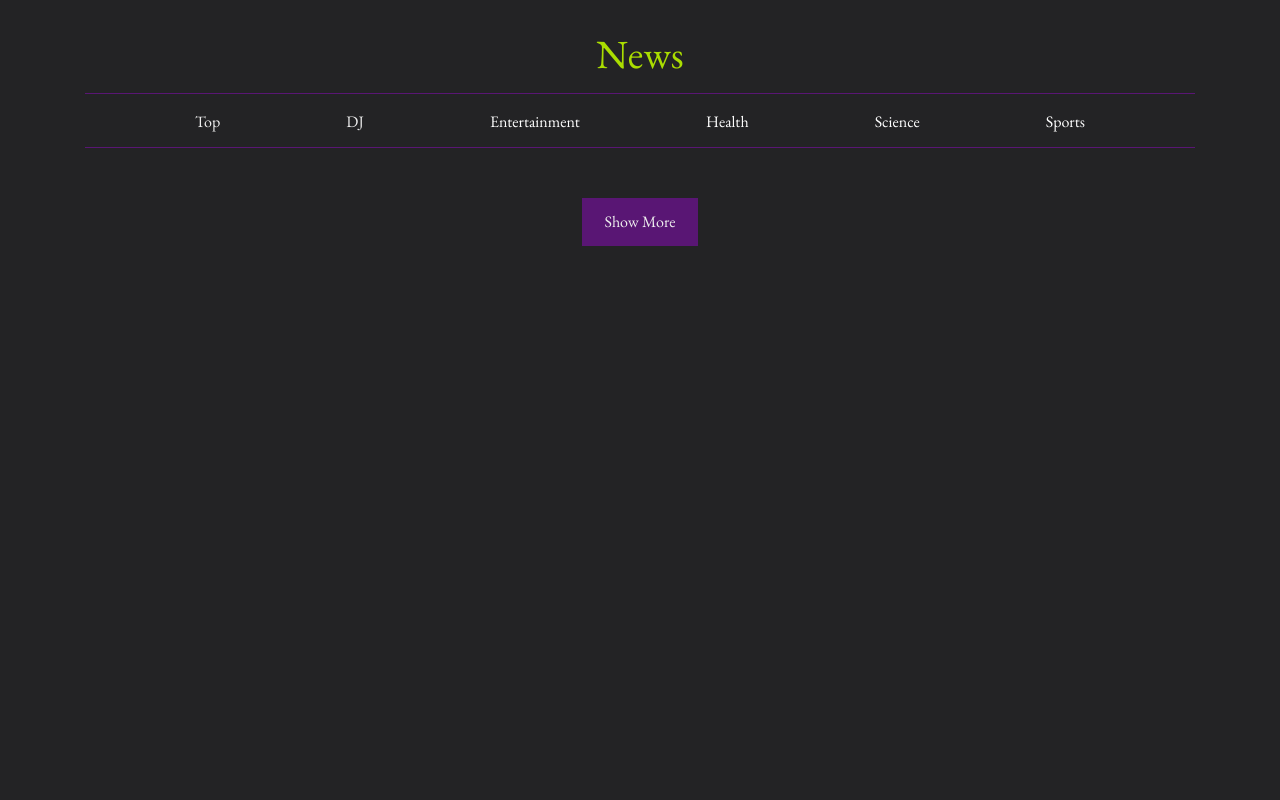
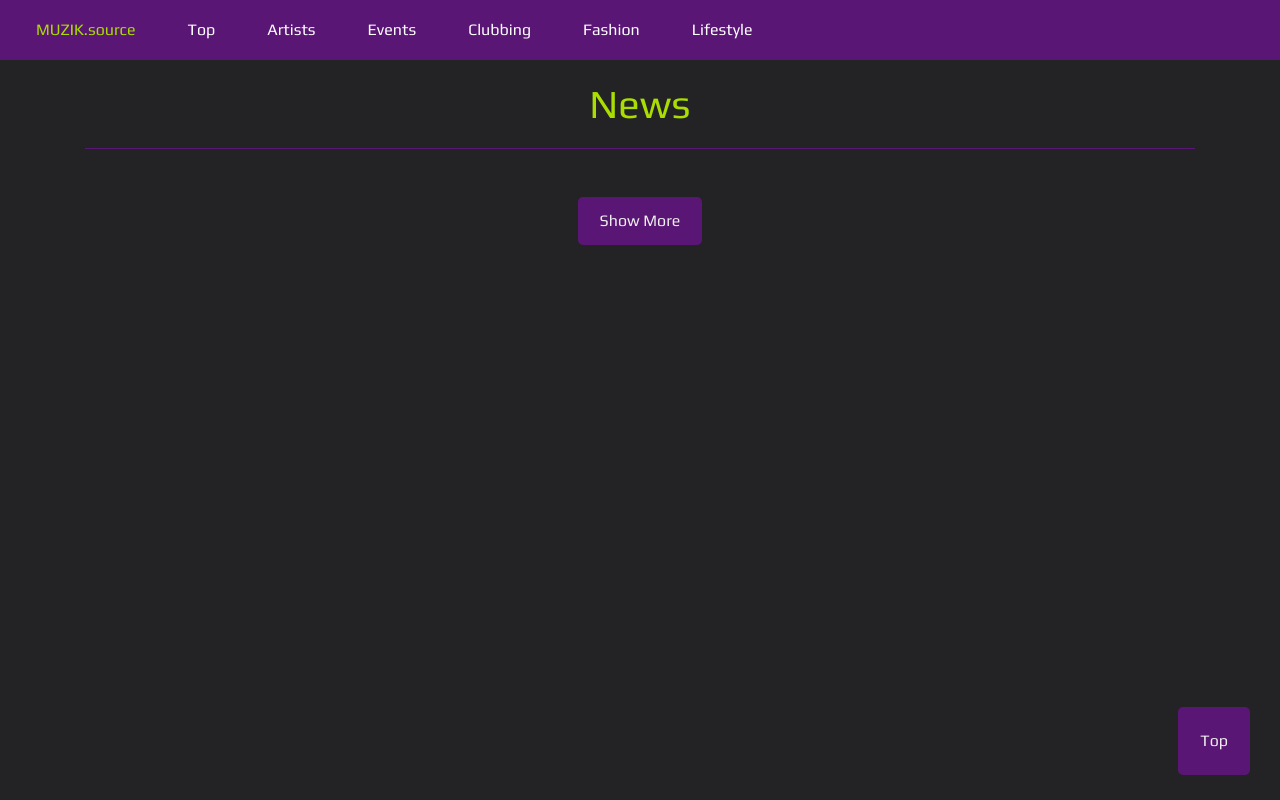
Before and after one commit to ikpak/Week-3-Google-News, a plain HTML site: page index.html in a window 1280 px wide. Drawn offline with nearby package versions, Linux system fonts and the light colour scheme; no server answers.

Commit message:
final change

```diff
--- a/index.html
+++ b/index.html
@@ -20,46 +20,45 @@
     <link href="https://fonts.googleapis.com/css2?family=EB+Garamond&display=swap" rel="stylesheet">
 
     <!-- Font Awesome-->
-    <link
-rel="stylesheet"
-crossorigin="anonymous"
-href="https://use.fontawesome.com/releases/v5.6.3/css/all.css"
-integrity="sha384-UHRtZLI+pbxtHCWp1t77Bi1L4ZtiqrqD80Kn4Z8NTSRyMA2Fd33n5dQ8lWUE00s/"
-/>
+    <link href="https://fonts.googleapis.com/css2?family=Play&display=swap" rel="stylesheet">
 </head>
 
 <body>
+    <section class="nav-section">
+        <ul class="nav">
+            <li class="nav-item">
+                <a class="nav-link logo">MUZIK.source</a>
+            </li>
+            <li class="nav-item">
+                <a href="#top" class="nav-link" onclick="showTop()">Top</a>
+            </li>
+            <li class="nav-item">
+                <a href="#top" class="nav-link" onclick="showArtists()">Artists</a>
+            </li>
+            <li class="nav-item">
+                <a href="#top" class="nav-link" onclick="showEvents()">Events</a>
+            </li>
+            <li class="nav-item">
+                <a href="#top" class="nav-link" onclick="showClubs()">Clubbing</a>
+            </li>
+            <li class="nav-item">
+                <a href="#top" class="nav-link" onclick="showFashion()">Fashion</a>
+            </li>
+            <li class="nav-item">
+                <a href="#top" class="nav-link" onclick="showLifestyle()">Lifestyle</a>
+            </li>
+        </ul>
+    </section>
+
     <header>
         <div class="container header-container">
             <h1>News</h1>
         </div>
     </header>
 
-    <div class="container">
-        <ul class="nav nav-top">
-            <li class="nav-item">
-                <a class="nav-link nav-link-top" onclick="showTop()">Top</a>
-            </li>
-            <li class="nav-item">
-                <a class="nav-link nav-link-top" onclick="showDJ()">DJ</a>
-            </li>
-            <li class="nav-item">
-                <a class="nav-link nav-link-top" href="#">Entertainment</a>
-            </li>
-            <li class="nav-item">
-                <a class="nav-link nav-link-top" href="#">Health</a>
-            </li>
-            <li class="nav-item">
-                <a class="nav-link nav-link-top" href="#">Science</a>
-            </li>
-            <li class="nav-item">
-                <a class="nav-link nav-link-top" href="#">Sports</a>
-            </li>
-        </ul>
-    </div>
-
     <section>
         <div class="container">
+            <div id="numberArticle"></div>
             <div id="newsArea">
             </div>
         </div>
@@ -68,6 +67,9 @@ integrity="sha384-UHRtZLI+pbxtHCWp1t77Bi1L4ZtiqrqD80Kn4Z8NTSRyMA2Fd33n5dQ8lWUE00
         </div>
     </section>
 
+    <button id="myBtn"><a href="#top">Top</a></button>
+
     <script src="main.js"></script>
+    <script src="https://unpkg.com/moment"></script>
 </body>
 </html>
--- a/main.js
+++ b/main.js
@@ -20,15 +20,16 @@ const render = (list) => {
                 <div id="title">${item.title}</div>
                 <div id="description">${item.description}</div>
                 <div id="source"><a href="${item.url}">${item.source.name}</a></div>
-                <div id="publishedAt">${item.publishedAt}</div>
+                <div id="publishedAt">${moment(item.publishedAt).fromNow()}</div>
             </div>
             <div id="imgArea">
-                <img src="${item.urlToImage}" height="200" />
+                <img src="${item.urlToImage}" height="200" width="300" />
             </div>
         </div>
     `).join('')
 
     document.getElementById("newsArea").innerHTML = newsHtml
+    document.getElementById("numberArticle").innerHTML = `No. of articles shown: 1-${newsList.length}`
 }
 
 loadNews()
@@ -38,8 +39,28 @@ const showTop = async() => {
     loadNews()
 }
 
-const showDJ = async() => {
+const showArtists = async() => {
     category = "dj"
+    loadNews()
+}
+
+const showEvents = async() => {
+    category = "music+events"
+    loadNews()
+}
+
+const showClubs = async() => {
+    category = "nightclub"
+    loadNews()
+}
+
+const showFashion = async() => {
+    category = "fashion"
+    loadNews()
+}
+
+const showLifestyle = async() => {
+    category = "lifestyle"
     loadNews()
 }
 
--- a/style.css
+++ b/style.css
@@ -1,32 +1,33 @@
 body {
     background-color: #232325;
-    font-family: 'EB Garamond', serif;
+    font-family: 'Play', sans-serif;
     color: #EEEEEE;
 }
 
 header {
     text-align: center;
-    padding-top: 30px;
+    padding-top: 80px;
 }
 
 h1 {
-    padding-bottom: 15px;
+    padding-bottom: 20px;
     border-bottom: 1px solid #591674;
     color: #AADD01;
 }
 
-.nav-top {
-    justify-content: space-evenly;
-    padding-bottom: 5px;
-    border-bottom: 1px solid #591674;
-    margin-bottom: 20px;
+.nav {
+    position: fixed;
+    width: 100%;
+    background-color: #591674;
+    padding-top: 10px;
+    padding-bottom: 10px;
 }
 
-.nav-link-top {
+.nav-link {
     color: white;
 }
 
-.nav-link-top:hover {
+.nav-link:hover {
     color: #AADD01;
 }
 
@@ -35,13 +36,21 @@ li:hover {
     cursor: pointer;
 }
 
+.nav-item {
+    padding-left: 20px;
+}
+
+.logo {
+    color: #AADD01 !important;
+}
+
 #news {
     display: flex;
     align-items: center;
     border: 1px solid #343539;
     background-color: #343539;
     border-radius: 10px;;
-    padding: 15px 15px;
+    padding: 15px 20px;
     margin-top: 20px;
 }
 
@@ -49,14 +58,14 @@ li:hover {
     font-size: 1.6em;
     font-weight: 600;
     padding-bottom: 10px;
-    padding-right: 10px;
+    padding-right: 20px;
     color: #AADD01;
 }
 
 #description {
     font-size: 1em;
     padding-bottom: 10px;
-    padding-right: 10px;
+    padding-right: 20px;
 }
 
 #source {
@@ -75,6 +84,7 @@ li:hover {
 
 #publishedAt {
     font-size: 0.9em;
+    padding-bottom: 5px;
 }
 
 .button-container {
@@ -88,10 +98,28 @@ button {
     padding: 10px 20px;
     background-color:  #591674;
     border-color: #591674;
+    border-radius: 5px;
     border-style: solid;
     color: #EEEEEE;
 }
 
 button:hover {
-    opacity: 80%;
+    background-color: #AADD01;
+    border-color: #AADD01;
 }
+
+#numberArticle {
+    padding-top: 10px;
+}
+
+#myBtn {
+    position: fixed;
+    bottom: -5px;
+    right: 30px;
+    padding: 20px 20px;
+}
+
+#myBtn > a {
+    text-decoration: none;
+    color: #EEEEEE;
+}
```
Also changed, not shown: images/zikmu-logo.png (added).
